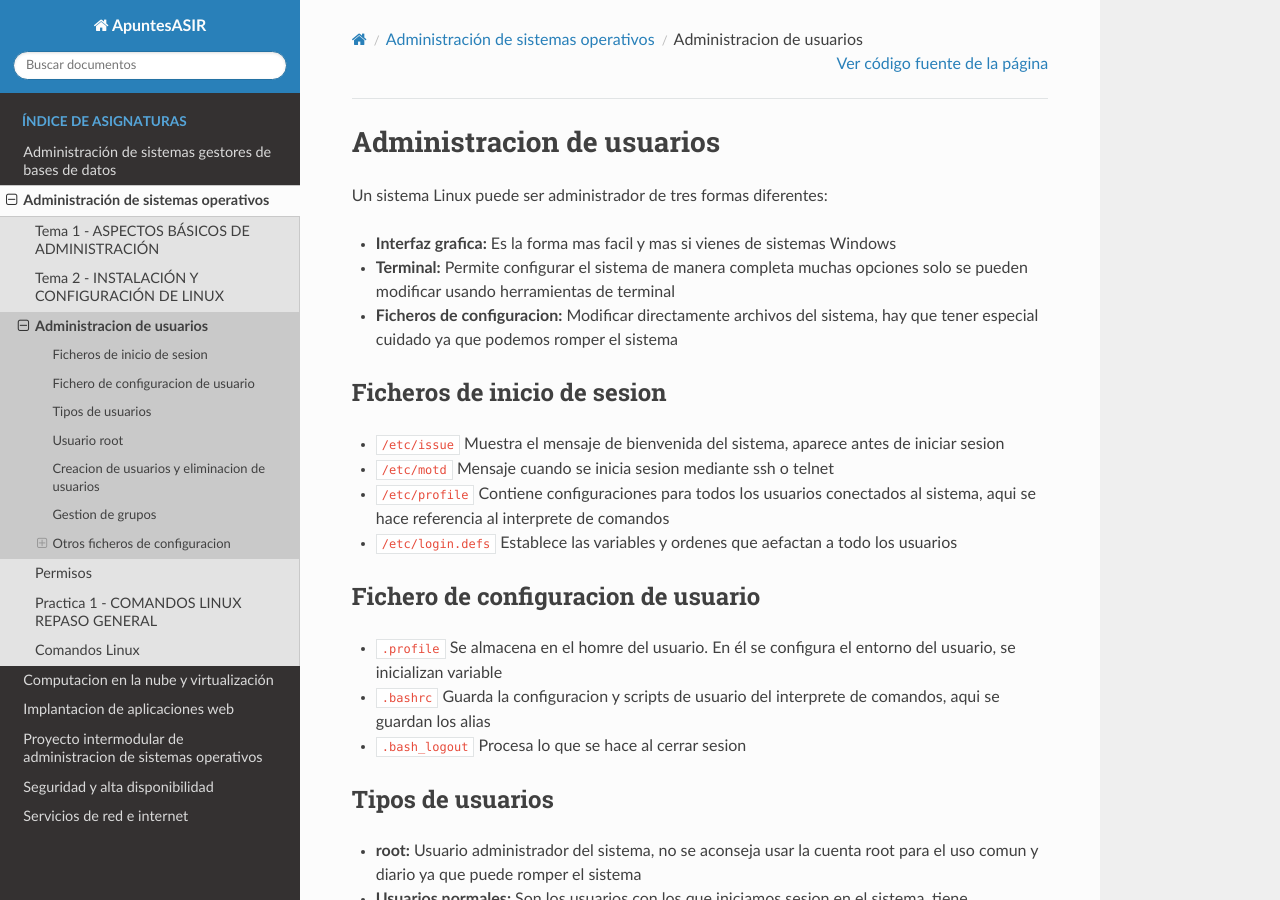
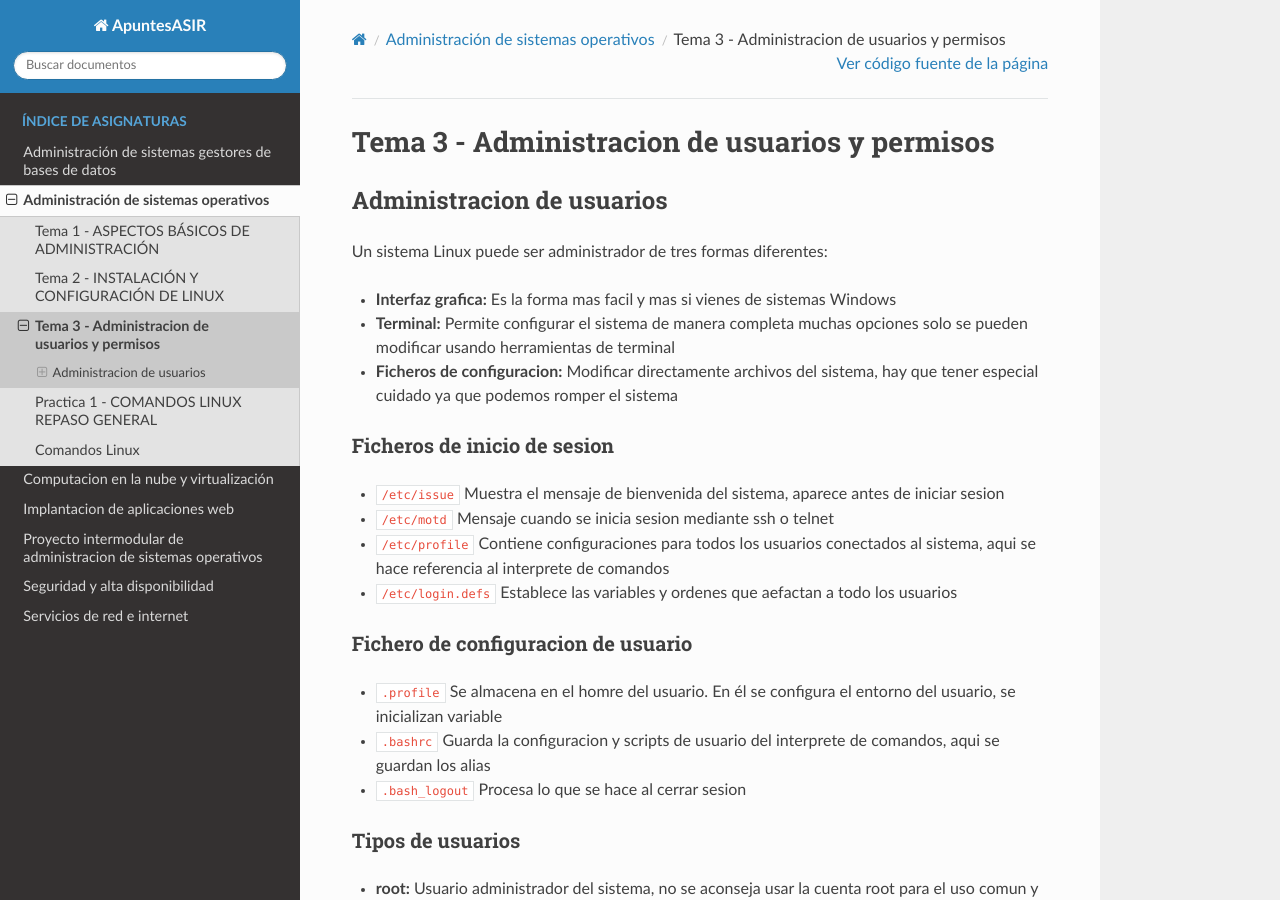
Before and after one commit to jrodriiguezg/ApuntesASIR, a Sphinx documentation site: the page built from docs/administracion-de-sistemas-operativos/administracion-de-usuarios-y-grupos.md, in a window 1280 px wide and 900 px high. Built offline with Sphinx 7.4.7 and the Read the Docs theme 3.1.0, drawn with Linux system fonts in a browser that asks for light colours; pages that are not in the unit, such as notebooks, are missing from menus.

Commit message:
modified:   docs/administracion-de-sistemas-operativos/administracion-de-usuarios-y-grupos.md

````diff
--- a/docs/administracion-de-sistemas-operativos/administracion-de-usuarios-y-grupos.md
+++ b/docs/administracion-de-sistemas-operativos/administracion-de-usuarios-y-grupos.md
@@ -1,71 +1,72 @@
-# Administracion de usuarios
+# Tema 3 - Administracion de usuarios y permisos
+## Administracion de usuarios
 Un sistema Linux puede ser administrador de tres formas diferentes:
 
 - **Interfaz grafica:** Es la forma mas facil y mas si vienes de sistemas Windows
 - **Terminal:** Permite configurar el sistema de manera completa muchas opciones solo se pueden modificar usando herramientas de terminal
 - **Ficheros de configuracion:** Modificar directamente archivos del sistema, hay que tener especial cuidado ya que podemos romper el sistema
 
-## Ficheros de inicio de sesion
+### Ficheros de inicio de sesion
 
 - ```/etc/issue``` Muestra el mensaje de bienvenida del sistema, aparece antes de iniciar sesion
 - ```/etc/motd``` Mensaje cuando se inicia sesion mediante ssh o telnet
 - ```/etc/profile``` Contiene configuraciones para todos los usuarios conectados al sistema, aqui se hace referencia al interprete de comandos
 - ```/etc/login.defs``` Establece las variables y ordenes que aefactan a todo los usuarios
 
-## Fichero de configuracion de usuario
+### Fichero de configuracion de usuario
 
 - ```.profile``` Se almacena en el homre del usuario. En él se configura el
 entorno del usuario, se inicializan variable
 - ```.bashrc``` Guarda la configuracion y scripts de usuario del interprete de comandos, aqui se guardan los alias
 - ```.bash_logout``` Procesa lo que se hace al cerrar sesion
 
-## Tipos de usuarios
+### Tipos de usuarios
 
 - **root:** Usuario administrador del sistema, no se aconseja usar la cuenta root para el uso comun y diario ya que puede romper el sistema
 - **Usuarios normales:** Son los usuarios con los que iniciamos sesion en el sistema, tiene funcionalidad limitada
 - **Usuarios de servicios:** No pueden iniciar sesion en el sistema, se usan por los servicios para gestionar ciertas tareas y privilegios
 
-## Usuario root
+### Usuario root
 Es el administrador del sistema, con UID 0 y GUID 0 tambien, con la orden ```sudo``` lanzamos comandos como administrador, las reglas de acceso los alias y opciones por defecto de sudo se almacenan en ``` /etc/sudoers```
 El comando sudo se instala por defecto en ``` /etc/bin``` (la ruta puede variar entre sistemas o no existir en algunos casos).
 Con ``` sudo -l ``` podemos ver cuales son los comandos que puede ejecutar el usuario
 
-## Creacion de usuarios y eliminacion de usuarios
+### Creacion de usuarios y eliminacion de usuarios
 Para crear usuarios podemos usar tanto ```adduser | useradd``` ambos funcionan
 adduser, pregunta parametros y useradd no nos pregunta tanto
 
 Para eliminar usuarios usamos el comando ``` deluser -r [usuario]```
 
-## Gestion de grupos
+### Gestion de grupos
 Para crear un grupo usamos el comando ``` addgroup [nombre_grupo]```
 Para añadir usuarios al grupo usamos ``` addgroup [nombre_grupo] [usuario]```
 Para eliminar un grupo usamos ``` delgroup [nombre_grupo] ```
 
-## Otros ficheros de configuracion
+### Otros ficheros de configuracion
 
-### /etc/passwd
+#### /etc/passwd
 Contiene todos los usuarios creados en el sistema, contiene lo siguiente:
 nombre de usuario, contraseña cifrada, UID, GUID, datos personales, la shell por defecto
 
-### /etc/shadow
+#### /etc/shadow
 Contiene las contraseñas encriptadas y datos de caducidad de la cuenta
 
-### /etc/group
+#### /etc/group
 Contiene los grupos del sistema, sus campos son:
 nombre del grupo, contraseña del grupo, GID, lista de usuarios
 
-### /etc/gshadow
+#### /etc/gshadow
 Contiene una lista de usuarios que pertenecen a cada grupo
 
-### /etc/login.defs
+#### /etc/login.defs
 Establece las politicas y valores predeterminados de inicio de sesion, se pueden cambiar las siguientes cosas:
 
 - Validez de la contraseña
 - Opciones de seguridad
 - Opciones del login: Intentos de contraseña, complejidad de la misma
 
-### /etc/default/useradd
+#### /etc/default/useradd
 Aqui se indica el directorio por defecto de los usuarios
 
 
-# Permisos
+### Permisos
````
